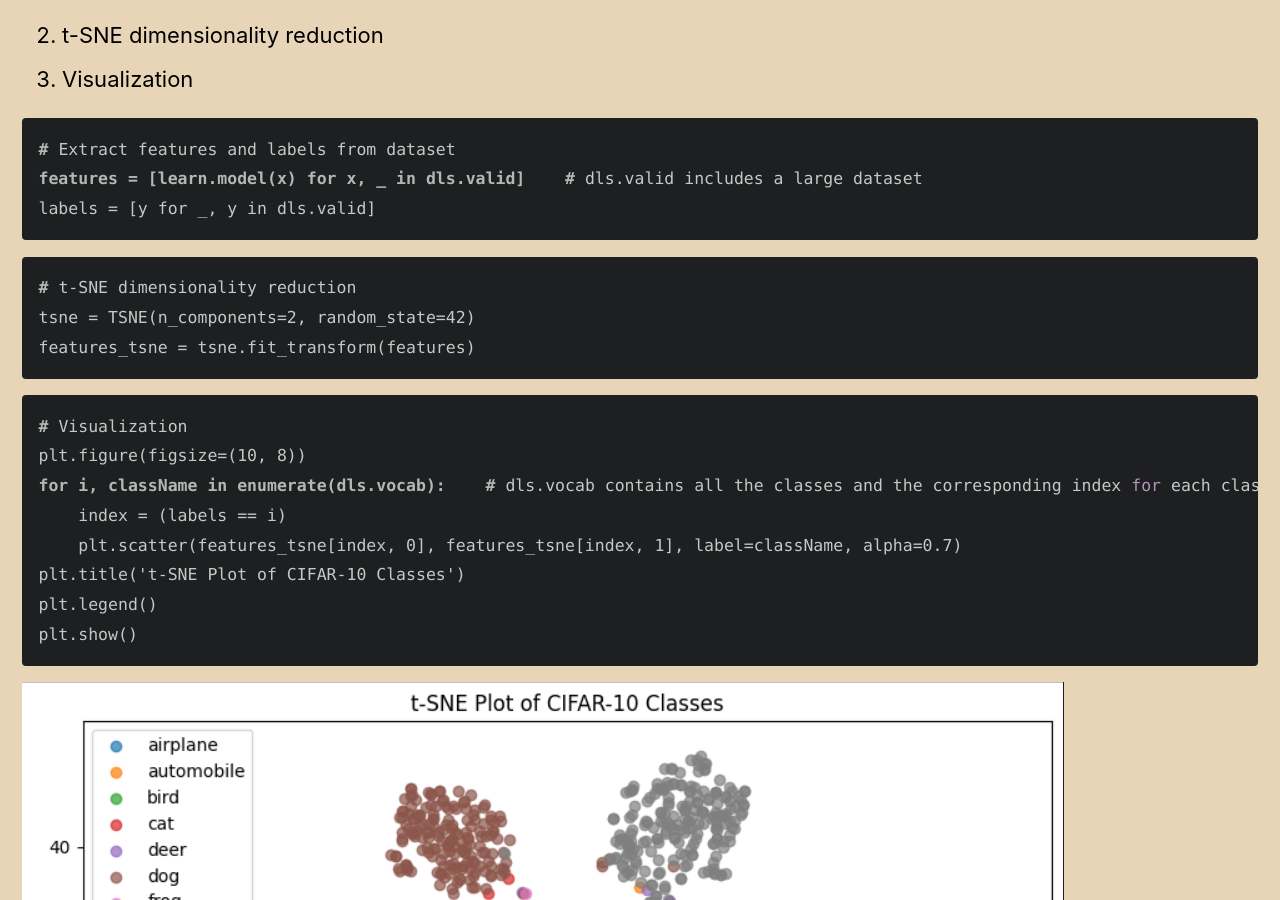
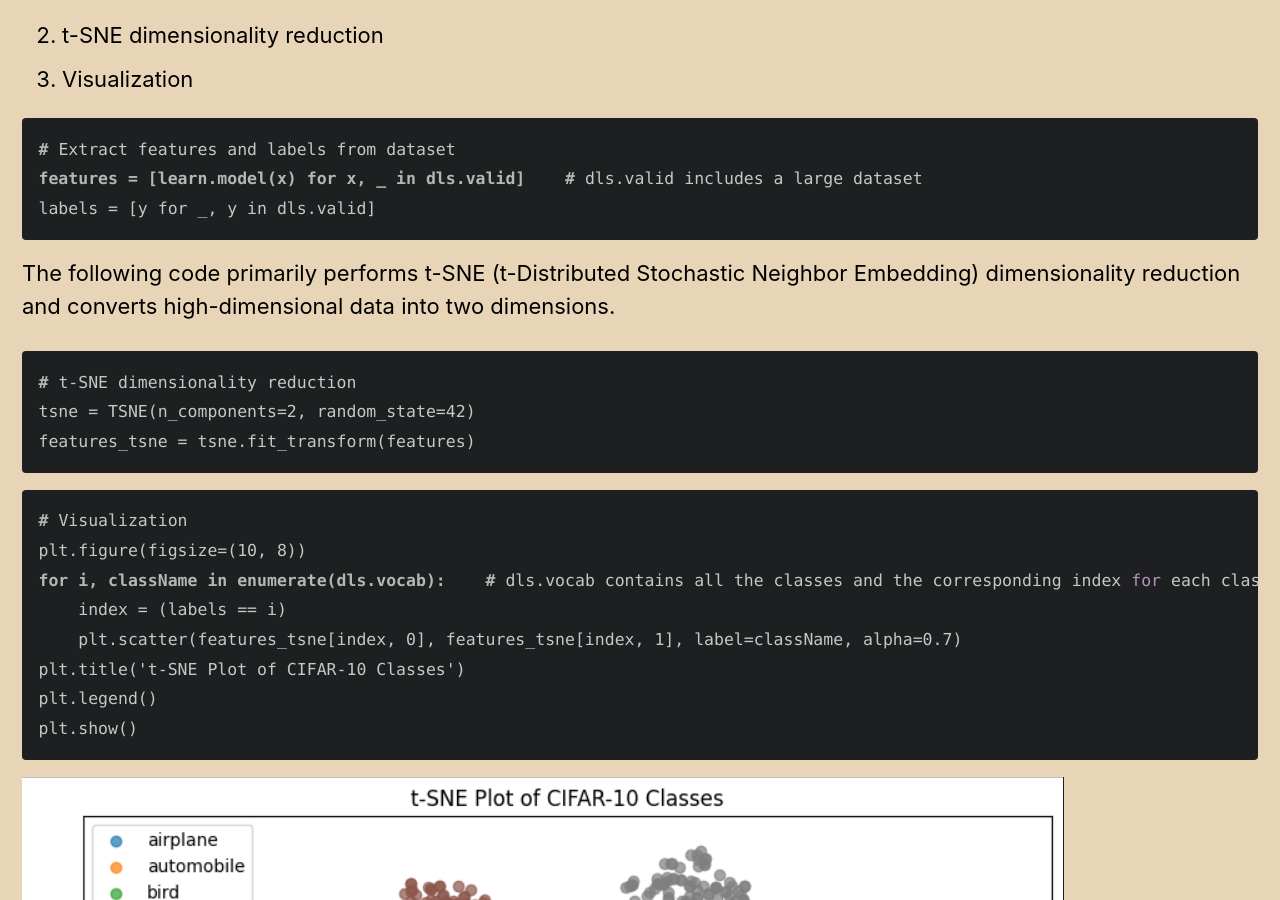
Before and after one commit to engineering2010/engineering2010.github.io, a Jekyll site: the page built from _posts/2024-04-25-Second.markdown, in a window 1280 px wide and 900 px high, scrolled down 1137 px. Built offline with Jekyll 4.4.1, drawn with Linux system fonts in a browser that asks for light colours; cached includes are drawn as plain includes.

Commit message:
Small change

````diff
--- a/_posts/2024-04-25-Second.markdown
+++ b/_posts/2024-04-25-Second.markdown
@@ -21,6 +21,7 @@ features = [learn.model(x) for x, _ in dls.valid]    # dls.valid includes a larg
 labels = [y for _, y in dls.valid]
 ```
 
+The following code primarily performs t-SNE (t-Distributed Stochastic Neighbor Embedding) dimensionality reduction and converts high-dimensional data into two dimensions.
 ```console
 # t-SNE dimensionality reduction
 tsne = TSNE(n_components=2, random_state=42)
````
